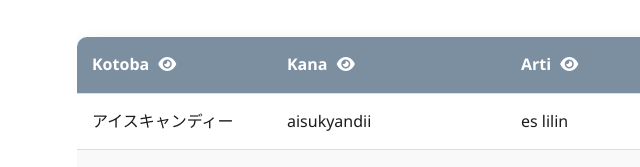
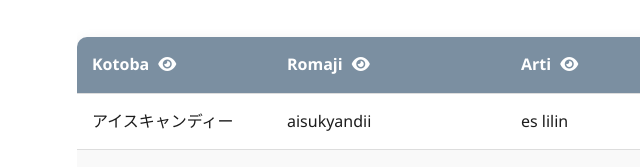
Before and after one commit to JapanSchools/Persiapan-JLPT-N2, a plain HTML site: page index.html in a window 1280 px wide. Shown: the part 627-794 px from the top of the page, 147-787 px from the left. Drawn offline with Linux system fonts and the light colour scheme.

Commit message:
Update index.html

```diff
--- a/index.html
+++ b/index.html
@@ -91,7 +91,7 @@ Jika ada yang lupa cara bacanya atau artinya, buka kembali kolom tersebut. Kalau
                                     <i class="fas fa-eye column-toggle" data-column="kotoba" title="Sembunyikan kolom"></i>
                                 </th>
                                 <th class="col-kana">
-                                    Kana
+                                    Romaji
                                     <i class="fas fa-eye column-toggle" data-column="kana" title="Sembunyikan kolom"></i>
                                 </th>
                                 <th class="col-arti">
```
